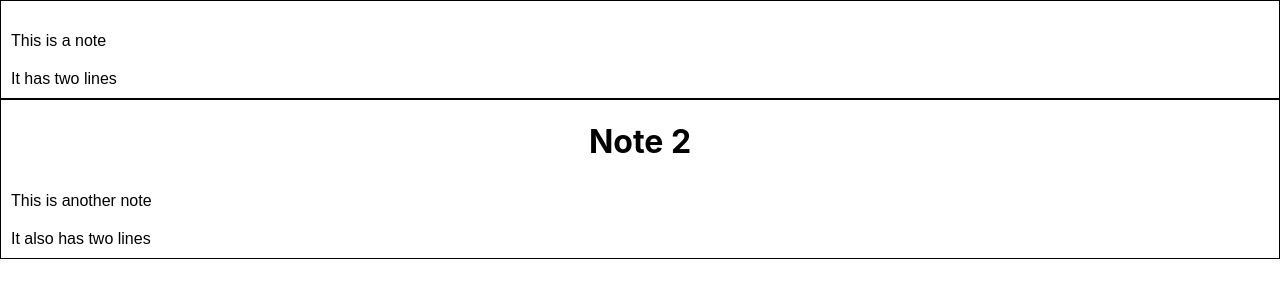
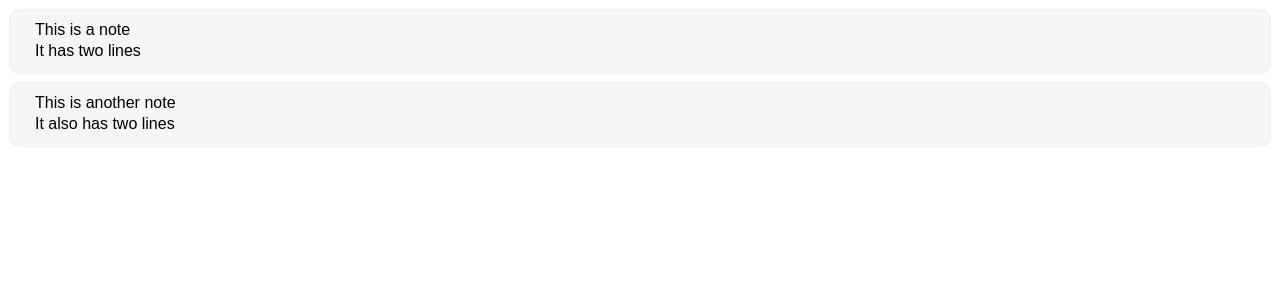
Before and after one commit to taylormitchell/my-notetaking-app, a React (Create React App) app: page / in a window 1280 px wide. Shown: the top 300 px of the page. Built offline with nearby package versions, Linux system fonts and the light colour scheme.

Commit message:
Refactoring
Moved a bunch down, from noteDb to NoteView and from NoteView to BlockView

```diff
--- a/src/App.css
+++ b/src/App.css
@@ -1,3 +1,16 @@
+* {
+  box-sizing: border-box;
+}
+
+/*
+This stops side-to-side bounce on swipe
+see https://stackoverflow.com/questions/32500876/how-to-prevent-white-space-bounce-after-scrolling-to-the-top-of-the-page-and-t
+*/
+html {
+  overflow: hidden;
+  width: 100%;
+}
+
 .App {
   text-align: center;
 }
--- a/src/App.tsx
+++ b/src/App.tsx
@@ -12,7 +12,7 @@ function App() {
       })),
     },
     {
-      title: "Note 2",
+      // title: "Note 2",
       lines: ["This is another note", "It also has two lines"].map((text) => ({
         indent: 0,
         block: new Block({ text }),
--- a/src/components/BlockView.tsx
+++ b/src/components/BlockView.tsx
@@ -1,21 +1,30 @@
-import React, { useState, useRef, ReactNode, useEffect } from "react";
+import React, { useState, useRef, useEffect } from "react";
 import { Block } from "../useNotes";
 
 export function BlockView({
   block,
   updateBlock,
   moveIndent,
+  indent,
+  mergeWithPrevious,
+  split,
 }: {
   block: Block;
   updateBlock: (update: Partial<Block>) => void;
   moveIndent: (shift: -1 | 1) => void;
+  indent: number;
+  mergeWithPrevious: () => void;
+  split: (index: number) => void;
 }) {
   const fontSize = 16;
   const editableDiv = useRef<HTMLDivElement>(null);
+  const [innerText, setInnerText] = useState("");
+  const [touchstart, setTouchstart] = useState<number | null>(0);
 
-  const [innerText, setInnerText] = useState("");
-
-  const [touchstart, setTouchstart] = useState<number | null>(0);
+  function getCursorPosition(): null | number {
+    const sel = document.getSelection();
+    return sel?.anchorOffset || null;
+  }
 
   function startTouchHandler(e: React.TouchEvent) {
     setTouchstart(e.changedTouches[0].screenX);
@@ -32,6 +41,41 @@ export function BlockView({
     setTouchstart(null);
   }
 
+  function keyDownHandler(e: React.KeyboardEvent) {
+    if (e.key === "Tab") {
+      e.preventDefault();
+      moveIndent(e.shiftKey ? -1 : 1);
+    } else if (e.key === " " && getCursorPosition() === 1) {
+      if (block.text.match(/^\s.*$/)) {
+        // The user added two spaces at the start of the line
+        e.preventDefault();
+        updateBlock({ text: block.text.replace(/^\s+/, "") });
+        moveIndent(1);
+      } else if (block.text.match(/^-.*$/)) {
+        // The user started a bullet point
+        e.preventDefault();
+        updateBlock({ text: block.text.replace(/^-\s*/, "") });
+        moveIndent(1);
+      }
+    } else if (e.key === "Backspace") {
+      const sel = document.getSelection();
+      if (!sel) return;
+      if (sel.anchorOffset > 0) return;
+      e.preventDefault();
+      if (indent > 0) {
+        moveIndent(-1);
+      } else {
+        mergeWithPrevious();
+      }
+    } else if (e.key === "Enter") {
+      e.preventDefault();
+      const sel = document.getSelection();
+      if (!sel) return;
+      split(sel.anchorOffset);
+    }
+  }
+
+  // updates the view when the model changes
   useEffect(() => {
     if (block.text !== innerText) {
       setInnerText(block.text);
@@ -41,17 +85,26 @@ export function BlockView({
     }
   }, [block.text, innerText]);
 
+  // updates the model when the view changes
+  function inputHandler(e: React.FormEvent<HTMLDivElement>) {
+    const newInnerText = e.currentTarget.innerText;
+    if (newInnerText !== innerText) {
+      setInnerText(newInnerText);
+      updateBlock({ text: newInnerText });
+    }
+  }
+
   return (
     <div
       style={{
         display: "flex",
         flexDirection: "row",
         alignItems: "flex-start",
-        margin: "10px",
         width: "100%",
       }}
       onTouchStart={startTouchHandler}
       onTouchEnd={endTouchHandler}
+      onKeyDown={keyDownHandler}
     >
       <div
         style={{
@@ -74,10 +127,7 @@ export function BlockView({
           }}
           contentEditable
           className="block-text"
-          onInput={(e) => {
-            setInnerText(e.currentTarget.innerText);
-            updateBlock({ text: e.currentTarget.innerText });
-          }}
+          onInput={inputHandler}
         />
       </div>
     </div>
--- a/src/components/NoteView.tsx
+++ b/src/components/NoteView.tsx
@@ -36,20 +36,9 @@ function BlockPrefix({ indent }: { indent: number }) {
 }
 
 export function NoteView({ note, notesDb }: { note: Note; notesDb: Notes }) {
-  const [toFocus, setToFocus] = useState<string | null>(null);
-
-  function getSelectedBlock() {
-    const sel = document.getSelection();
-    if (!sel) return;
-    const selectionStart = sel?.anchorOffset || 0;
-    const selectedNode = sel?.focusNode;
-    if (!selectedNode) return;
-    const blockElement = selectedNode.parentElement?.closest(".block");
-    if (!(blockElement instanceof HTMLElement)) return;
-    const blockId = blockElement.dataset.blockId;
-    if (!blockId) return;
-    return { blockId, selectionStart };
-  }
+  const [toSelect, setToSelect] = useState<{ blockId: string; start: number; end: number } | null>(
+    null
+  );
 
   const moveIndent = (blockId: string, shift: -1 | 1) => {
     notesDb.updateNote(note.id, (note) => ({
@@ -64,59 +53,85 @@ export function NoteView({ note, notesDb }: { note: Note; notesDb: Notes }) {
     }));
   };
 
-  const keyDownHandler = (e: React.KeyboardEvent) => {
-    if (e.key === "Enter") {
-      e.preventDefault();
-      const sel = getSelectedBlock();
-      if (!sel) return;
-      const newBlockId = notesDb.splitBlock(sel.blockId, sel.selectionStart);
-      setToFocus(newBlockId);
-    } else if (e.key === "Backspace") {
-      const sel = getSelectedBlock();
-      if (!sel) return;
-      if (sel.selectionStart === 0) {
-        const prevBlockId = notesDb.mergeBlockWithPrevious(sel.blockId);
-        if (!prevBlockId) return;
-        e.preventDefault();
-        setToFocus(prevBlockId);
+  function splitBlock(blockId: string, index: number) {
+    const block = notesDb.getBlock(blockId);
+    const textBefore = block.text.slice(0, index);
+    const textAfter = block.text.slice(index);
+    notesDb.updateBlock(blockId, { text: textBefore });
+    const newBlock = new Block({ type: block.type, text: textAfter });
+    notesDb.insertBlockBelow(block.id, newBlock);
+    setToSelect({ blockId: newBlock.id, start: 0, end: 0 });
   }
-    } else if (e.key === "Tab") {
-      e.preventDefault();
-      const sel = getSelectedBlock();
-      if (!sel) return;
-      moveIndent(sel.blockId, e.shiftKey ? -1 : 1);
+
+  function mergeBlockWithPrevious(blockId: string) {
+    const note = notesDb.getNoteForBlock(blockId);
+    const prevBlock = notesDb.getBlockAbove(note.id, blockId);
+    if (!prevBlock) return;
+    const block = notesDb.getBlock(blockId);
+    notesDb.updateBlock(prevBlock.id, { text: prevBlock.text + block.text });
+    notesDb.deleteBlock(block.id);
+    setToSelect({
+      blockId: prevBlock.id,
+      start: prevBlock.text.length,
+      end: prevBlock.text.length,
+    });
   }
-  };
 
+  // Update selection
   useEffect(() => {
-    if (toFocus) {
-      const el = document.querySelector(`.block[data-block-id="${toFocus}"] .block-text`);
-      if (el instanceof HTMLElement) {
+    if (!toSelect) return;
+    const { blockId, start, end } = toSelect;
+    const el = document.querySelector(`.block[data-block-id="${blockId}"] .block-text`);
+    if (!(el instanceof HTMLElement)) return;
+    const textNode = el.childNodes[0];
+    if (!textNode) {
       el.focus();
+    } else {
+      const range = document.createRange();
+      const sel = window.getSelection();
+      range.setStart(textNode, start);
+      range.setEnd(textNode, end);
+      range.collapse(true);
+      sel?.removeAllRanges();
+      sel?.addRange(range);
+      setToSelect(null);
     }
-      setToFocus(null);
-    }
-  }, [toFocus, setToFocus]);
+  }, [toSelect, setToSelect]);
 
   return (
     <div
       style={{
-        border: "1px solid black",
         minHeight: "50px",
+        // imessage blue
+        // backgroundColor: "#1982FC",
+        backgroundColor: "#F5F5F5",
+        color: "black",
+        borderRadius: "10px",
+        boxShadow: "0px 0px 2px rgba(0,0,0,0.2)",
+        padding: "5px 20px 10px 20px",
+        margin: "10px",
       }}
-      onKeyDown={keyDownHandler}
     >
-      <h1>{note.title}</h1>
+      {note.title ? <h1>{note.title}</h1> : null}
+      <main
+        style={{
+          paddingTop: "3px",
+        }}
+      >
         {note.lines.map(({ block, indent }) => (
-        <div key={block.id} style={{ display: "flex", flexDirection: "row" }}>
+          <div key={block.id} style={{ display: "flex", flexDirection: "row", margin: "3px 5px" }}>
             <BlockPrefix indent={indent} />
             <BlockView
               block={block}
               updateBlock={(update: Partial<Block>) => notesDb.updateBlock(block.id, update)}
               moveIndent={(shift: -1 | 1) => moveIndent(block.id, shift)}
+              indent={indent}
+              mergeWithPrevious={() => mergeBlockWithPrevious(block.id)}
+              split={(index: number) => splitBlock(block.id, index)}
             />
           </div>
         ))}
+      </main>
     </div>
   );
 }
--- a/src/useNotes.ts
+++ b/src/useNotes.ts
@@ -3,7 +3,7 @@ import { useEffect, useState } from "react";
 function uuid() {
   return "xxxxxxxx-xxxx-4xxx-yxxx-xxxxxxxxxxxx".replace(/[xy]/g, function (c) {
     var r = (Math.random() * 16) | 0,
-      v = c == "x" ? r : (r & 0x3) | 0x8;
+      v = c === "x" ? r : (r & 0x3) | 0x8;
     return v.toString(16);
   });
 }
@@ -164,29 +164,6 @@ export class Notes {
     }));
   };
 
-  splitBlock = (blockId: string, index: number) => {
-    const block = this.getBlock(blockId);
-    const textBefore = block.text.slice(0, index);
-    const textAfter = block.text.slice(index);
-    this.updateBlock(blockId, { text: textBefore });
-    const newBlock = new Block({ type: block.type, text: textAfter });
-    this.insertBlockBelow(block.id, newBlock);
-    return newBlock.id;
-  };
-
-  mergeBlockWithPrevious = (blockId: string) => {
-    const block = this.getBlock(blockId);
-    const note = this.getNoteForBlock(blockId);
-    const blockIndex = note.lines.findIndex((line) => line.id === blockId);
-    if (blockIndex === 0) {
-      return;
-    }
-    const prevBlock = this.getBlock(note.lines[blockIndex - 1].id);
-    this.updateBlock(prevBlock.id, { text: prevBlock.text + block.text });
-    this.deleteBlock(block.id);
-    return prevBlock.id;
-  };
-
   deleteBlock = (blockId: string) => {
     const note = this.getNoteForBlock(blockId);
     this.setNotes((notes) => {
@@ -206,6 +183,24 @@ export class Notes {
       delete newBlockToNote[blockId];
       return newBlockToNote;
     });
+  };
+
+  getBlockAbove = (noteId: string, blockId: string) => {
+    const note = this.getNote(noteId);
+    const blockIndex = note.lines.findIndex((line) => line.id === blockId);
+    if (blockIndex === 0) {
+      return null;
+    }
+    return this.getBlock(note.lines[blockIndex - 1].id);
+  };
+
+  getBlockBelow = (noteId: string, blockId: string) => {
+    const note = this.getNote(noteId);
+    const blockIndex = note.lines.findIndex((line) => line.id === blockId);
+    if (blockIndex === note.lines.length - 1) {
+      return null;
+    }
+    return this.getBlock(note.lines[blockIndex + 1].id);
   };
 
   insertBlockAbove = (blockId: string, blockInsert: Block | null = null) => {
```
Lines whose indentation alone changed are shown as unchanged.
